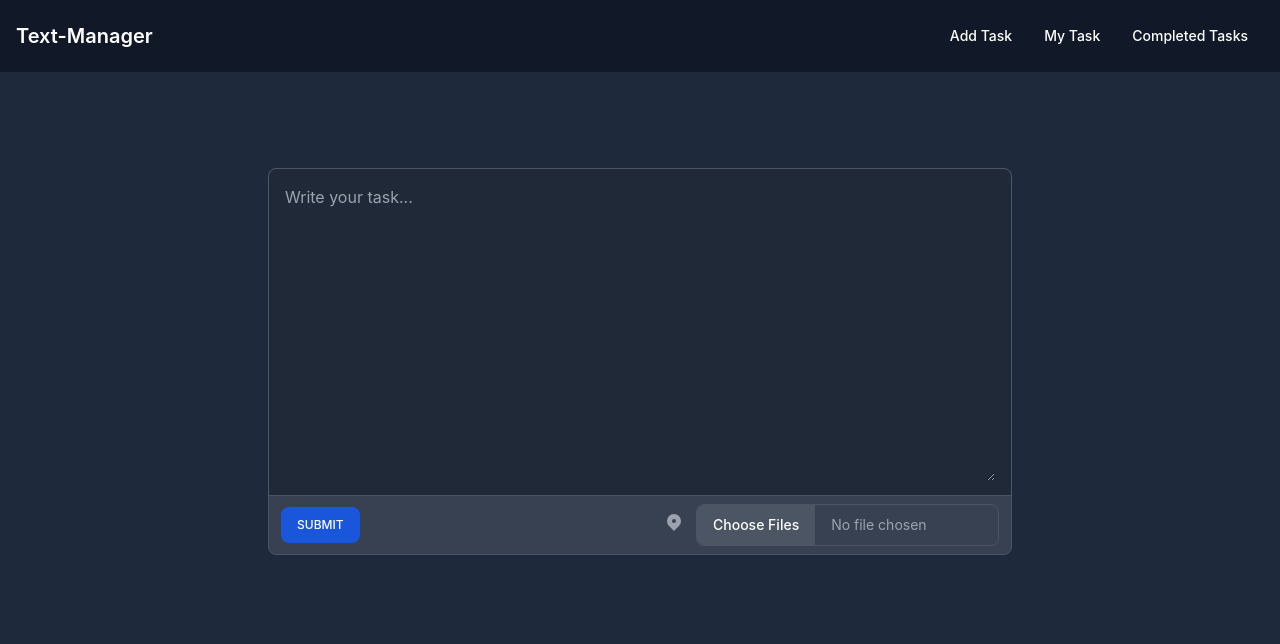
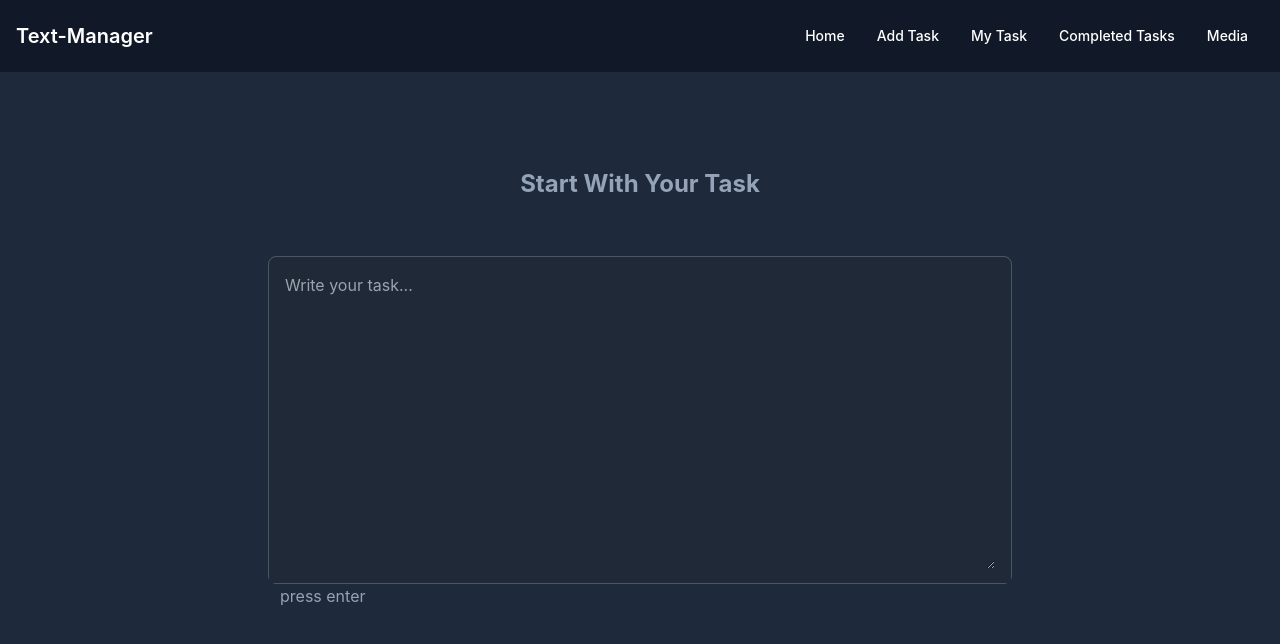
Before and after one commit to 100galib/text-manager-client, a React (Create React App) app: page / in a window 1280 px wide. Shown: the top 644 px of the page. Built offline with nearby package versions, Linux system fonts and the light colour scheme.

Commit message:
home and medial section added

```diff
--- a/src/Components/Common/Navigation/Navigation.js
+++ b/src/Components/Common/Navigation/Navigation.js
@@ -16,13 +16,19 @@ const Navigation = () => {
                 <div className="hidden w-full md:block md:w-auto" id="navbar-default">
                     <ul className="flex flex-col p-4 mt-4 border border-gray-100 rounded-lg bg-gray-50 md:flex-row md:space-x-8 md:mt-0 md:text-sm md:font-medium md:border-0 md:bg-white dark:bg-gray-800 md:dark:bg-gray-900 dark:border-gray-700">
                         <li>
-                        <Link to='/' className="block py-2 pl-3 pr-4 text-white rounded md:bg-transparent md:text-blue-700 md:p-0 dark:text-white" aria-current="page">Add Task</Link>
+                        <Link to='/' className="block py-2 pl-3 pr-4 text-white rounded md:bg-transparent md:text-blue-700 md:p-0 dark:text-white" aria-current="page">Home</Link>
+                        </li>
+                        <li>
+                        <Link to='/addtask' className="block py-2 pl-3 pr-4 text-white rounded md:bg-transparent md:text-blue-700 md:p-0 dark:text-white" aria-current="page">Add Task</Link>
                         </li>
                         <li>
                         <Link to='/mytask' className="block py-2 pl-3 pr-4 text-white rounded md:bg-transparent md:text-blue-700 md:p-0 dark:text-white" aria-current="page">My Task</Link>
                         </li>
                         <li>
                         <Link to='/completetask' className="block py-2 pl-3 pr-4 text-white rounded md:bg-transparent md:text-blue-700 md:p-0 dark:text-white" aria-current="page">Completed Tasks</Link>
+                        </li>
+                        <li>
+                        <Link to='/media' className="block py-2 pl-3 pr-4 text-white rounded md:bg-transparent md:text-blue-700 md:p-0 dark:text-white" aria-current="page">Media</Link>
                         </li>
                     </ul>
                 </div>
--- /dev/null
+++ b/src/Components/Pages/Home/Home.js
@@ -0,0 +1,30 @@
+import React from 'react';
+
+const Home = () => {
+
+    const handleKeyDown = event => {
+
+        if(event.key === 'Enter'){
+            console.log('key is down')
+        }
+
+    }
+
+    return (
+        <div>
+            <h1 className='text-slate-500 dark:text-slate-400 text-center text-2xl font-bold mt-24'>Start With Your Task</h1>
+            <form onKeyDown={handleKeyDown} className='px-3 lg:w-3/5 mx-auto mt-14'>
+                <div className="w-full border border-gray-200 rounded-lg bg-gray-50 dark:bg-gray-700 dark:border-gray-600">
+                    <div className="px-4 py-2 bg-white rounded-t-lg dark:bg-gray-800">
+                        <textarea name='taskdescription' id="comment" rows="12" className="w-full px-0 text-gray-900 bg-white border-0 dark:bg-gray-800 focus:ring-0 dark:text-white dark:placeholder-gray-400 text-md" placeholder="Write your task..." required></textarea>
+                    </div>
+                </div>
+            </form>
+            <div className='lg:w-3/5 text mx-auto mb-10 mt-0'>
+            <p className='text-slate-500 dark:text-slate-400 pl-6'>press enter</p>
+            </div>
+        </div>
+    );
+};
+
+export default Home;
--- /dev/null
+++ b/src/Components/Pages/Media/Media.js
@@ -0,0 +1,11 @@
+import React from 'react';
+
+const Media = () => {
+    return (
+        <div>
+            <h1>This is Media</h1>
+        </div>
+    );
+};
+
+export default Media;
```
Also changed, not shown: src/Components/Routes/Routes.js (+10 -0 lines).
